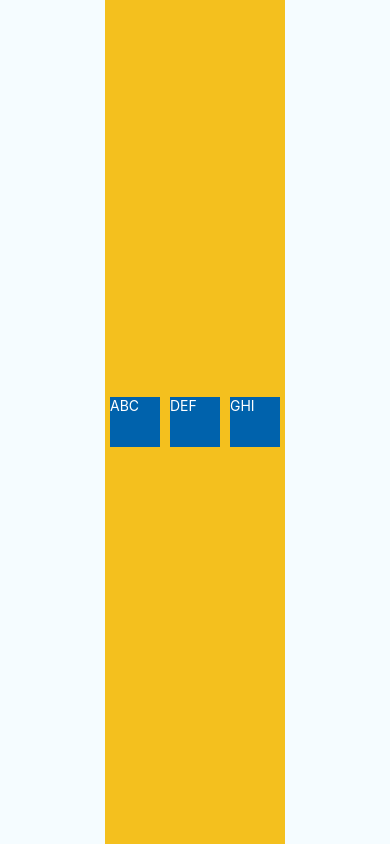
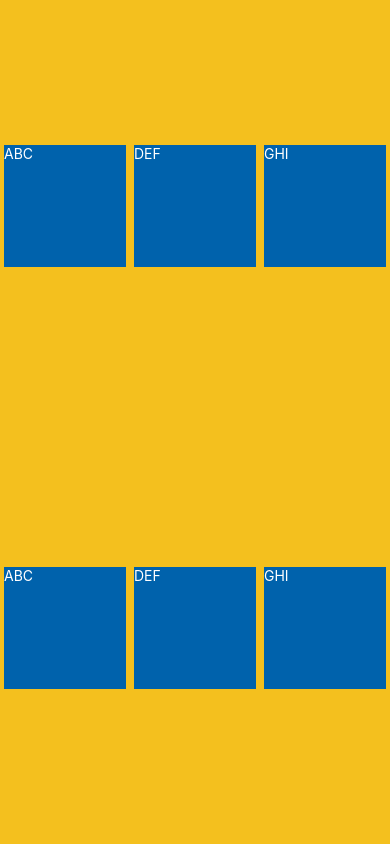
Before and after one commit to treinaweb/treinaweb-react-native-animacoes-estilizacao, a React Native app: screen / in a window 390 px wide. Built offline with nearby package versions, Linux system fonts and the light colour scheme.

Commit message:
aula-08-01

```diff
--- a/App.js
+++ b/App.js
@@ -1,19 +1,30 @@
 import React, {Component} from 'react';
-import {StyleSheet, Text, View, Button, TouchableOpacity, ImageBackground, SafeAreaView} from 'react-native';
+import {StyleSheet, Text, View, Button, TouchableOpacity, ImageBackground, SafeAreaView, Dimensions} from 'react-native';
 
 import LinearGradient from 'react-native-linear-gradient';
 
 import myStyles, {colors} from './styles/mainStyles';
 
 export default class App extends Component{
+
+
+
   render() {
+
+    const {width} = Dimensions.get('window'),
+      size = (width / 3) - 8;
+
+
     return (
       <SafeAreaView style={styles.container}>
 
         <View style={styles.viewContainer} >
-          <Text style={styles.text} >ABC</Text>
-          <Text style={styles.text} >DEF</Text>
-          <Text style={styles.text} >GHI</Text>
+          <Text style={[styles.text, {width: size, height: size}]} >ABC</Text>
+          <Text style={[styles.text, {width: size, height: size}]} >DEF</Text>
+          <Text style={[styles.text, {width: size, height: size}]} >GHI</Text>
+          <Text style={[styles.text, {width: size, height: size}]} >ABC</Text>
+          <Text style={[styles.text, {width: size, height: size}]} >DEF</Text>
+          <Text style={[styles.text, {width: size, height: size}]} >GHI</Text>
         </View>
       </SafeAreaView>
     );
@@ -32,14 +43,15 @@ const styles = StyleSheet.create({
     flex: 1,
     flexDirection: 'row',
     flexWrap: 'wrap',
-    justifyContent: 'center',
-    alignItems: 'center'
+    justifyContent: 'space-around',
+    alignItems: 'center',
+    width: '100%'
   },
   text: {
     width: 50,
     height: 50,
-    margin: 5,
     backgroundColor: colors.blue,
-    color: 'white'
+    color: 'white',
+    marginBottom: 10
   }
 });
```
